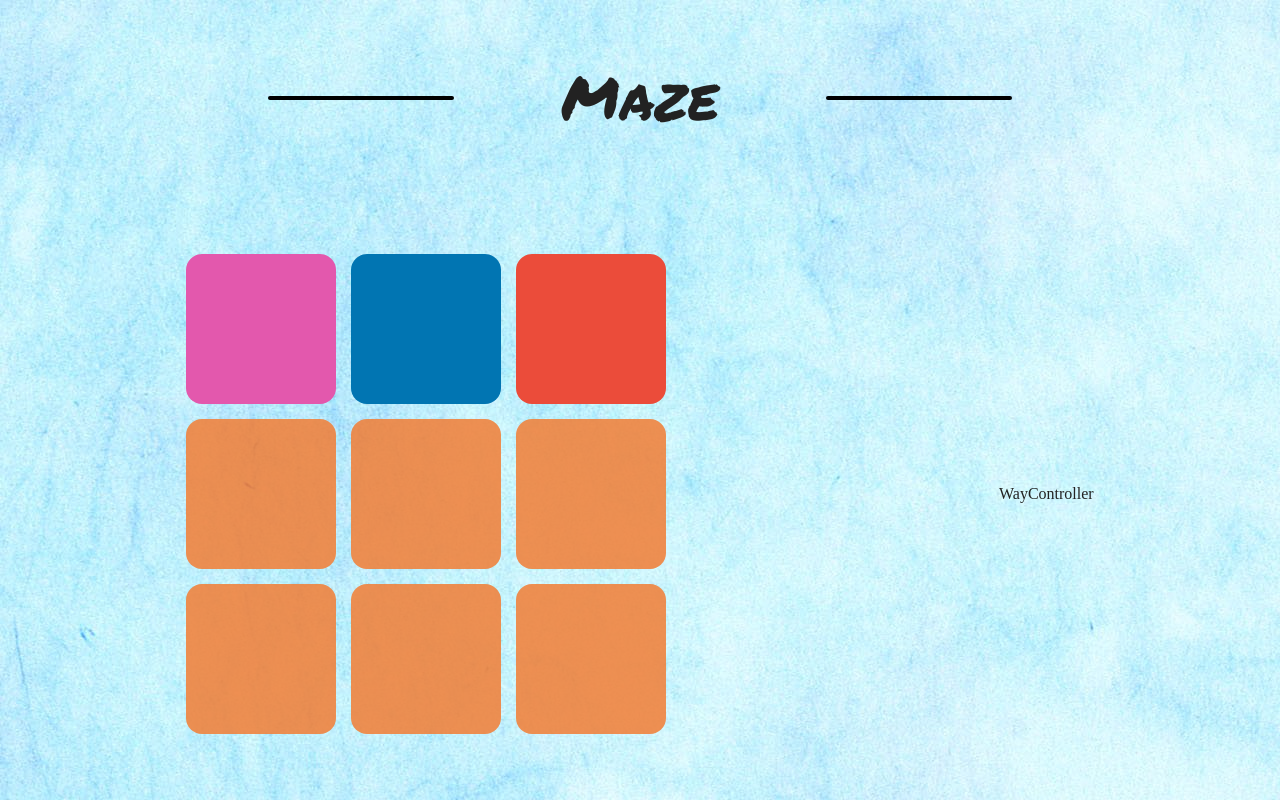
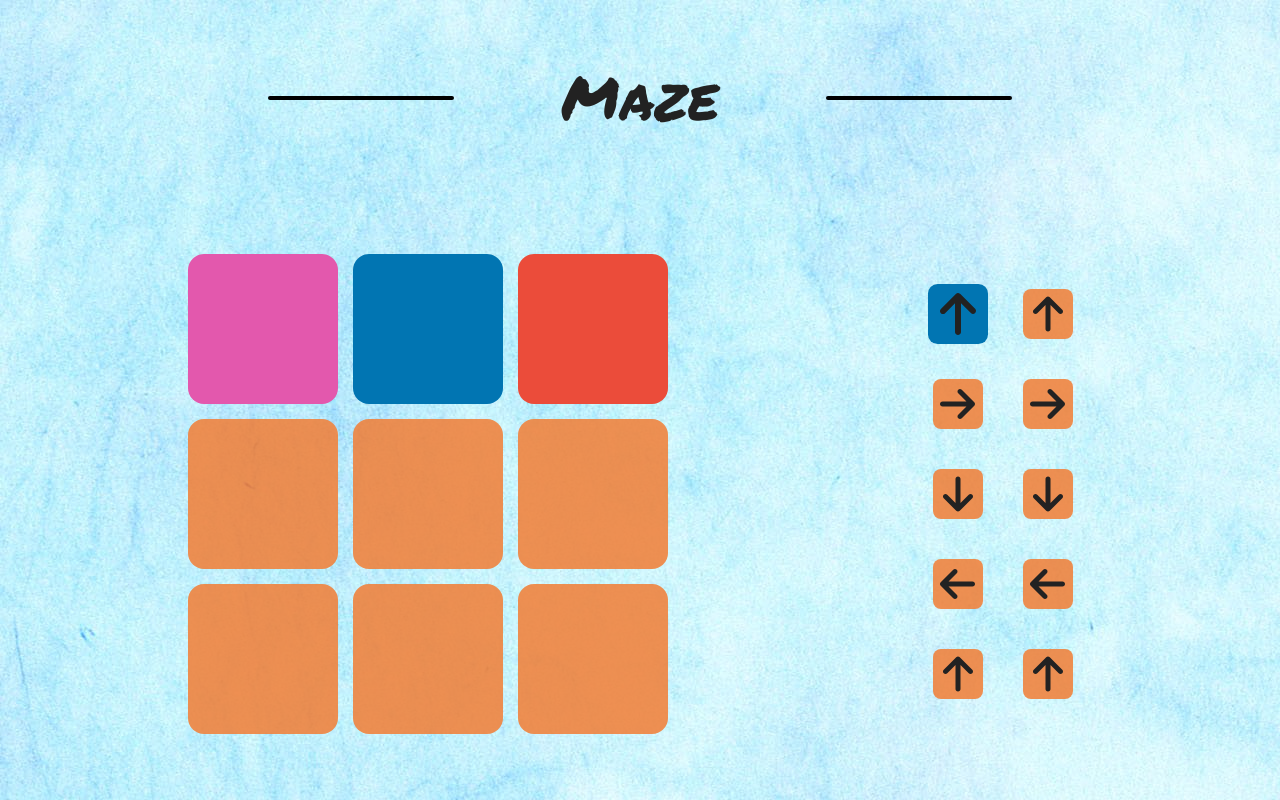
Before and after one commit to Dan-Viduykov/maze-game, a React (Create React App) app: page / in a window 1280 px wide. Built offline with nearby package versions, Linux system fonts and the light colour scheme.

Commit message:
add way controller style

```diff
--- a/package.json
+++ b/package.json
@@ -3,6 +3,10 @@
   "version": "0.1.0",
   "private": true,
   "dependencies": {
+    "@fortawesome/fontawesome-svg-core": "^6.1.2",
+    "@fortawesome/free-regular-svg-icons": "^6.1.2",
+    "@fortawesome/free-solid-svg-icons": "^6.1.2",
+    "@fortawesome/react-fontawesome": "^0.2.0",
     "@testing-library/jest-dom": "^5.16.5",
     "@testing-library/react": "^13.3.0",
     "@testing-library/user-event": "^13.5.0",
--- a/src/components/PlayingField/PlayingField.module.scss
+++ b/src/components/PlayingField/PlayingField.module.scss
@@ -10,7 +10,7 @@
         gap: 15px;
 
         @media (max-width: 960px) { grid-template: repeat(3, 120px) / repeat(3, 120px); }
-        @media (max-width: 720px) { grid-template: repeat(3, 100px) / repeat(3, 100px); }
+        @media (max-width: 720px) { grid-template: repeat(3, 100px) / repeat(3, 100px); gap: 10px;}
         @media (max-width: 540px) { grid-template: repeat(3, 80px) / repeat(3, 80px); }
     }
 
--- a/src/components/WayController/WayController.module.scss
+++ b/src/components/WayController/WayController.module.scss
@@ -1,4 +1,30 @@
 @import '../../scss/vars';
 
 .way {
+    margin-left: -90px;
+
+    &__list {
+        max-height: 480px;
+        display: flex;
+        flex-direction: column;
+        flex-wrap: wrap;
+    }
+
+    &__item {
+        width: 50px;
+        height: 50px;
+        margin: 20px;
+        background-color: $orange;
+        border-radius: 8px;
+        display: flex;
+        justify-content: center;
+        align-items: center;
+        font-size: 40px;
+        transition: .3s;
+
+        &_active {
+            transform: scale(1.2);
+            background-color: $blue;
+        }
+    }
 }
--- a/src/components/WayController/WayController.tsx
+++ b/src/components/WayController/WayController.tsx
@@ -1,10 +1,28 @@
 import { FC } from "react";
 import styles from "./WayController.module.scss";
+import { FontAwesomeIcon } from "@fortawesome/react-fontawesome";
+import { faArrowDown, faArrowLeft, faArrowRight, faArrowUp } from "@fortawesome/free-solid-svg-icons";
 
 const WayController: FC = () => {
+    const arrowUp = <FontAwesomeIcon icon={faArrowUp} />
+    const arrowRight = <FontAwesomeIcon icon={faArrowRight} />
+    const arrowDown = <FontAwesomeIcon icon={faArrowDown} />
+    const arrowLeft = <FontAwesomeIcon icon={faArrowLeft} />
+
     return (
         <div className={styles.way}>
-            WayController
+            <ul className={styles.way__list}>
+                <li className={`${styles.way__item} ${styles.way__item_active}`}>{arrowUp}</li>
+                <li className={`${styles.way__item} ${null}`}>{arrowRight}</li>
+                <li className={`${styles.way__item} ${null}`}>{arrowDown}</li>
+                <li className={`${styles.way__item} ${null}`}>{arrowLeft}</li>
+                <li className={`${styles.way__item} ${null}`}>{arrowUp}</li>
+                <li className={`${styles.way__item} ${null}`}>{arrowUp}</li>
+                <li className={`${styles.way__item} ${null}`}>{arrowRight}</li>
+                <li className={`${styles.way__item} ${null}`}>{arrowDown}</li>
+                <li className={`${styles.way__item} ${null}`}>{arrowLeft}</li>
+                <li className={`${styles.way__item} ${null}`}>{arrowUp}</li>
+            </ul>
         </div>
     )
 }
```
Also changed, not shown: 1 other file (tests, documents, lock files or other folders).
